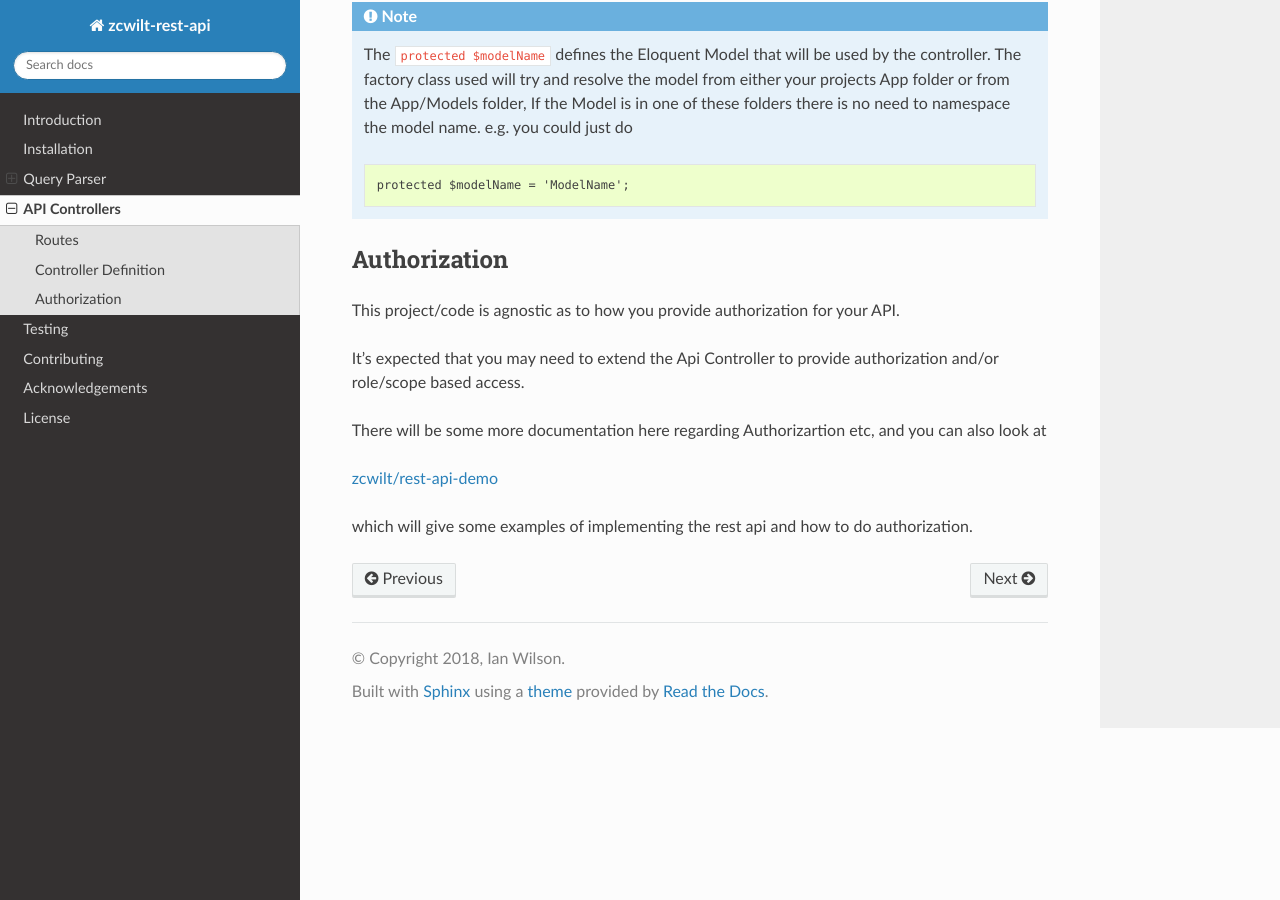
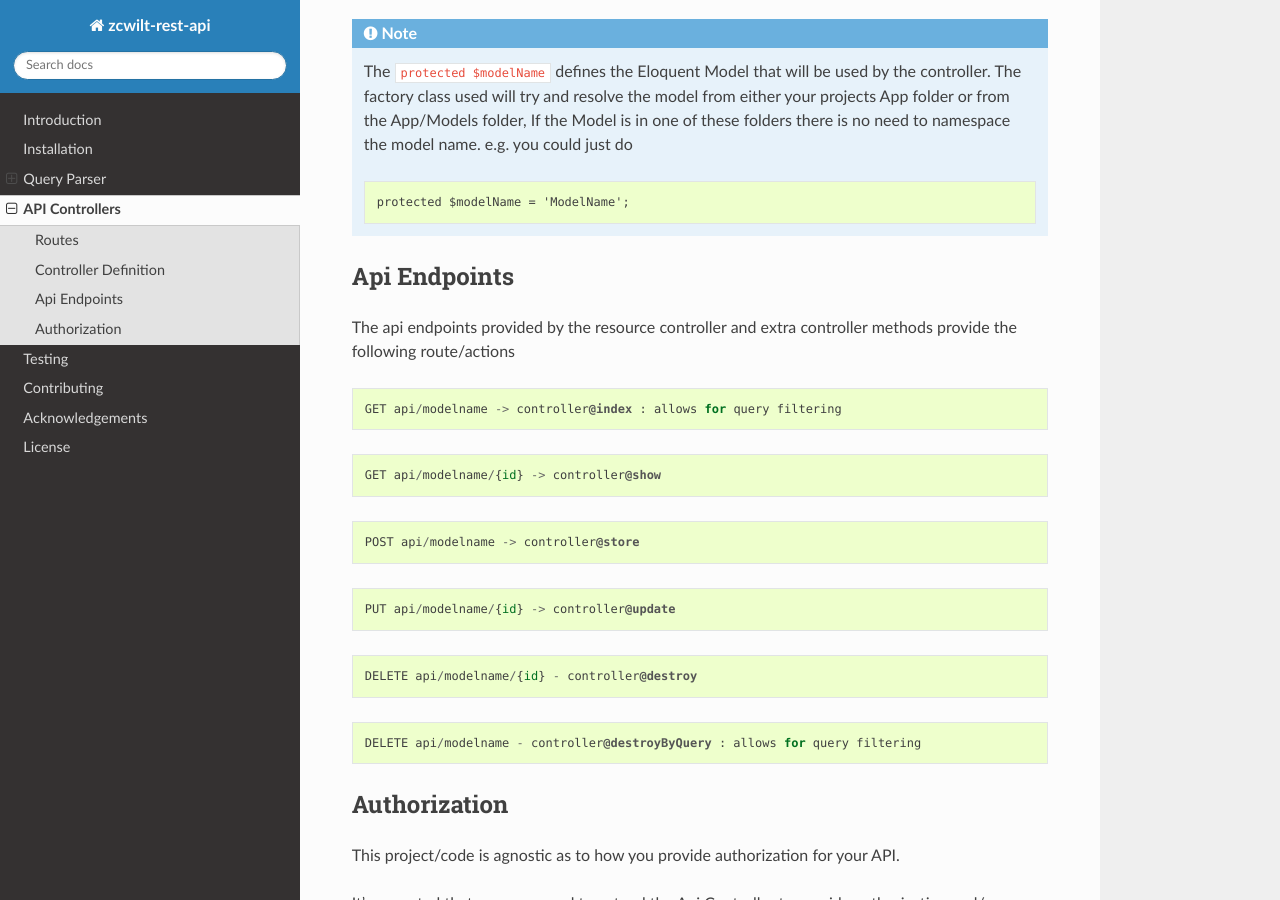
Before and after one commit to zcwilt/rest-api, a Sphinx documentation site: the page built from docs/apicontrollers.rst, in a window 1280 px wide and 900 px high, scrolled down 1235 px. Built offline with Sphinx 7.4.7 and the Read the Docs theme 2.0.0, drawn with Linux system fonts in a browser that asks for light colours; some of the changed text lies outside the part shown.

Commit message:
documentation updates

```diff
--- a/docs/apicontrollers.rst
+++ b/docs/apicontrollers.rst
@@ -31,6 +31,7 @@ or to use the default User model that comes with Laravel
 ::
 
     Route::resource('user', 'Api\UserController');
+    Route::delete('user', 'Api\UserController@destroyByQuery');
 
 
 For each Laravel Model that you want to use in the API, you will need to create a Controller
@@ -63,6 +64,39 @@ The controller definition is fairly simple
 
         protected $modelName = 'ModelName';
 
+
+Api Endpoints
+-------------
+
+The api endpoints provided by the resource controller and extra controller methods provide the following route/actions
+
+
+::
+
+    GET api/modelname -> controller@index : allows for query filtering
+
+
+::
+
+    GET api/modelname/{id} -> controller@show
+
+::
+
+    POST api/modelname -> controller@store
+
+::
+
+    PUT api/modelname/{id} -> controller@update
+
+::
+
+    DELETE api/modelname/{id} - controller@destroy
+
+::
+
+    DELETE api/modelname - controller@destroyByQuery : allows for query filtering
+
+
 Authorization
 -------------
 
```
Also changed, not shown: 1 other file.
